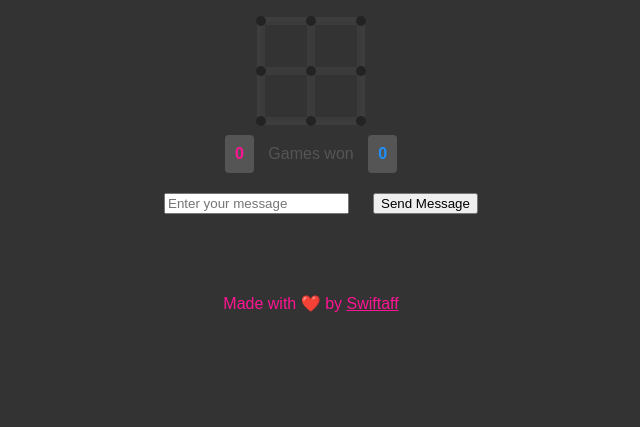
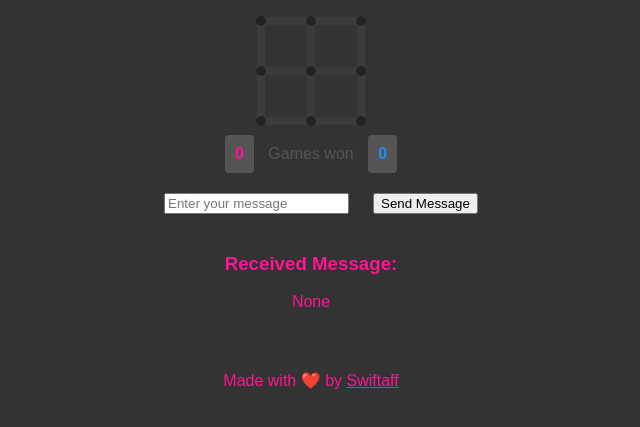
Before and after one commit to Swiftaff/clicky_grid, a website: page src/index.html in a window 1280 px wide. Shown: the part 317-744 px from the top of the page, without its empty margins (329-969 px from the left). Drawn offline with Linux system fonts and the light colour scheme; no server answers.

Commit message:
message area

```diff
--- a/src/index.html
+++ b/src/index.html
@@ -26,8 +26,15 @@
         <div id="restart">Restart this game?</div>
         <div id="games"><span id="games_p1">0</span></span> Games won <span id="games_p2">0</span></div>
 
+        <!-- Input to send a message -->
         <input id="messageInput" type="text" placeholder="Enter your message">
         <button id="sendButton">Send Message</button>
+
+        <!-- Area to display the received message -->
+        <div>
+        <h3>Received Message:</h3>
+        <p id="receivedMessage">None</p>
+        </div>
 
         <div id="footer">Made with ❤️ by <a target="_blank" href="https://github.com/Swiftaff">Swiftaff</a></div>
         <script src="game.js" defer></script>
```
